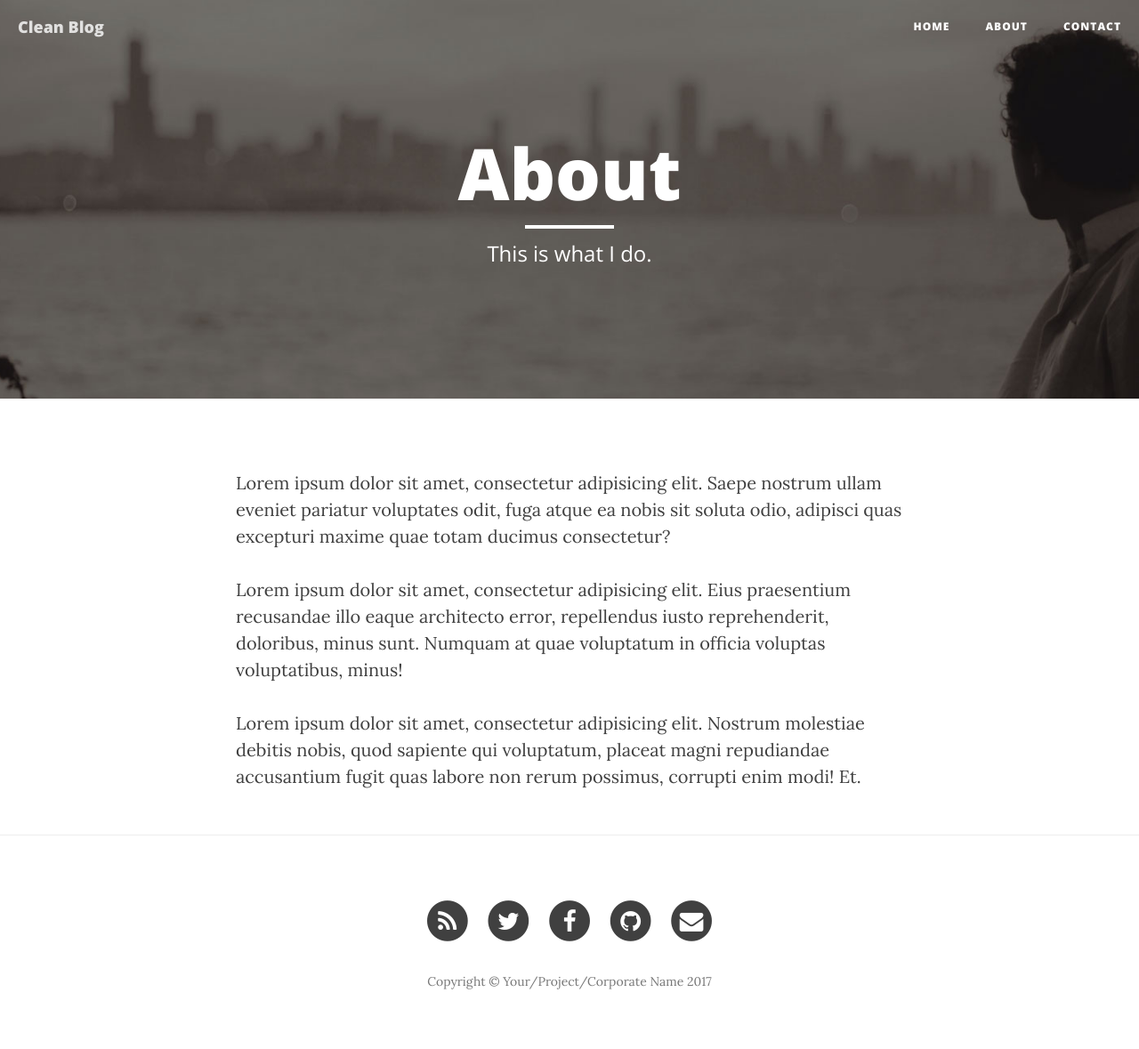
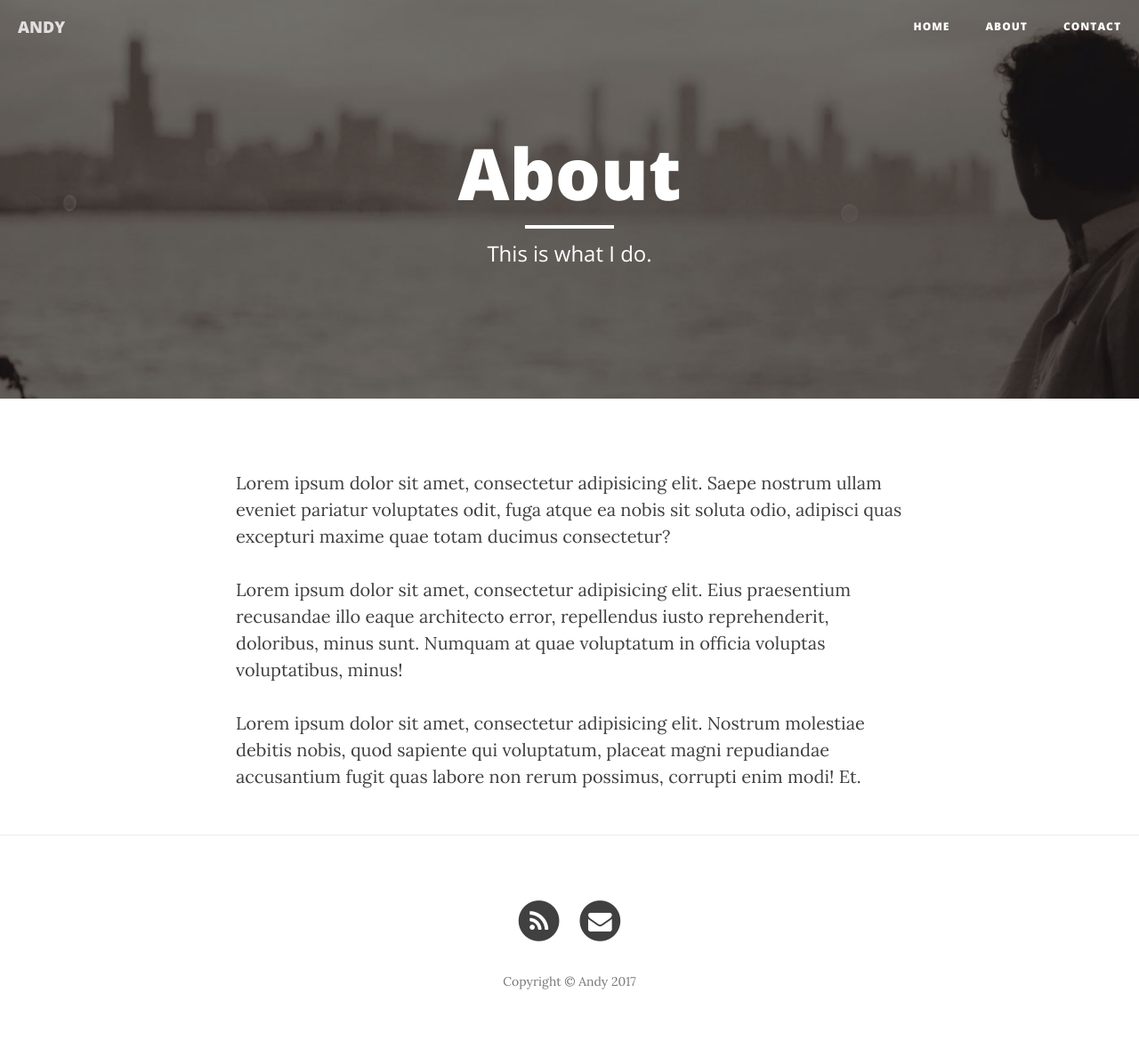
Before and after one commit to andy1xx8/tauitdnmd.github.io, a Jekyll site: the page built from about.html, in a window 1280 px wide. Shown: the whole page at 89% size. Built offline with Jekyll 4.4.1, drawn with Linux system fonts in a browser that asks for light colours; nearby versions of some CDN libraries.

Commit message:
Trigger rebuild

```diff
--- a/_config.yml
+++ b/_config.yml
@@ -1,15 +1,15 @@
 # Site settings
-title: Clean Blog
+title: ANDY
 header-img: img/home-bg.jpg
-email: your-email@yourdomain.com
-copyright_name: Your/Project/Corporate Name
+email: tauit.dnmd@gmail.com
+copyright_name: Andy
 description: "Write your site description here. It will be used as your sites meta description as well!"
-baseurl: "/startbootstrap-clean-blog-jekyll"
-url: "http://yourdomain.com"
-twitter_username: SBootstrap
-github_username:  davidtmiller
-facebook_username:  StartBootstrap
-email_username:  your-email@yourdomain.com
+baseurl: ""
+url: "https://tauitdnmd.github.io"
+twitter_username:
+github_username:
+facebook_username:
+email_username:  tauit.dnmd@gmail.com
 
 # Google Analytics
 # To enable google analytics, uncomment below line with a valid Google Tracking ID
```
